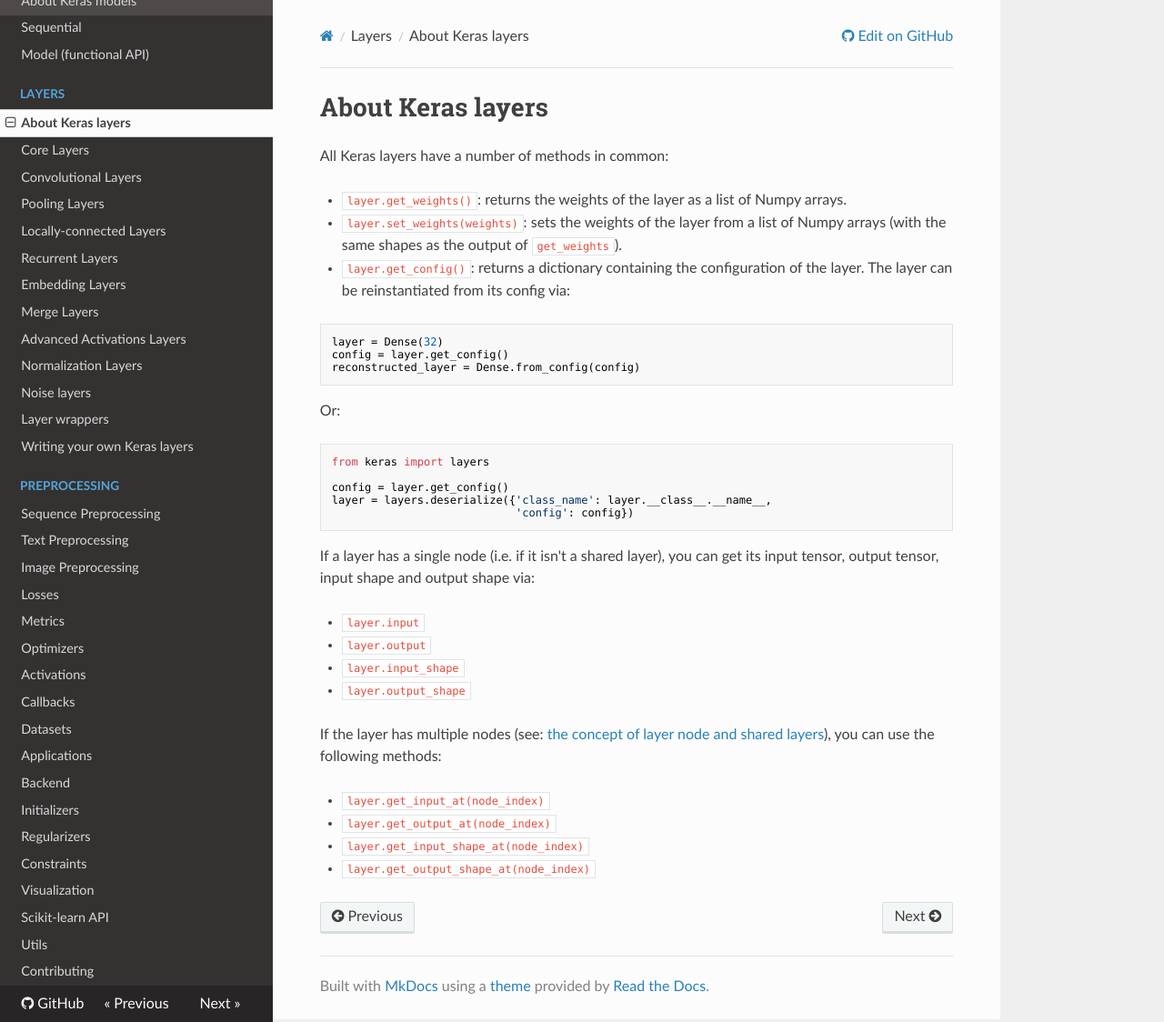
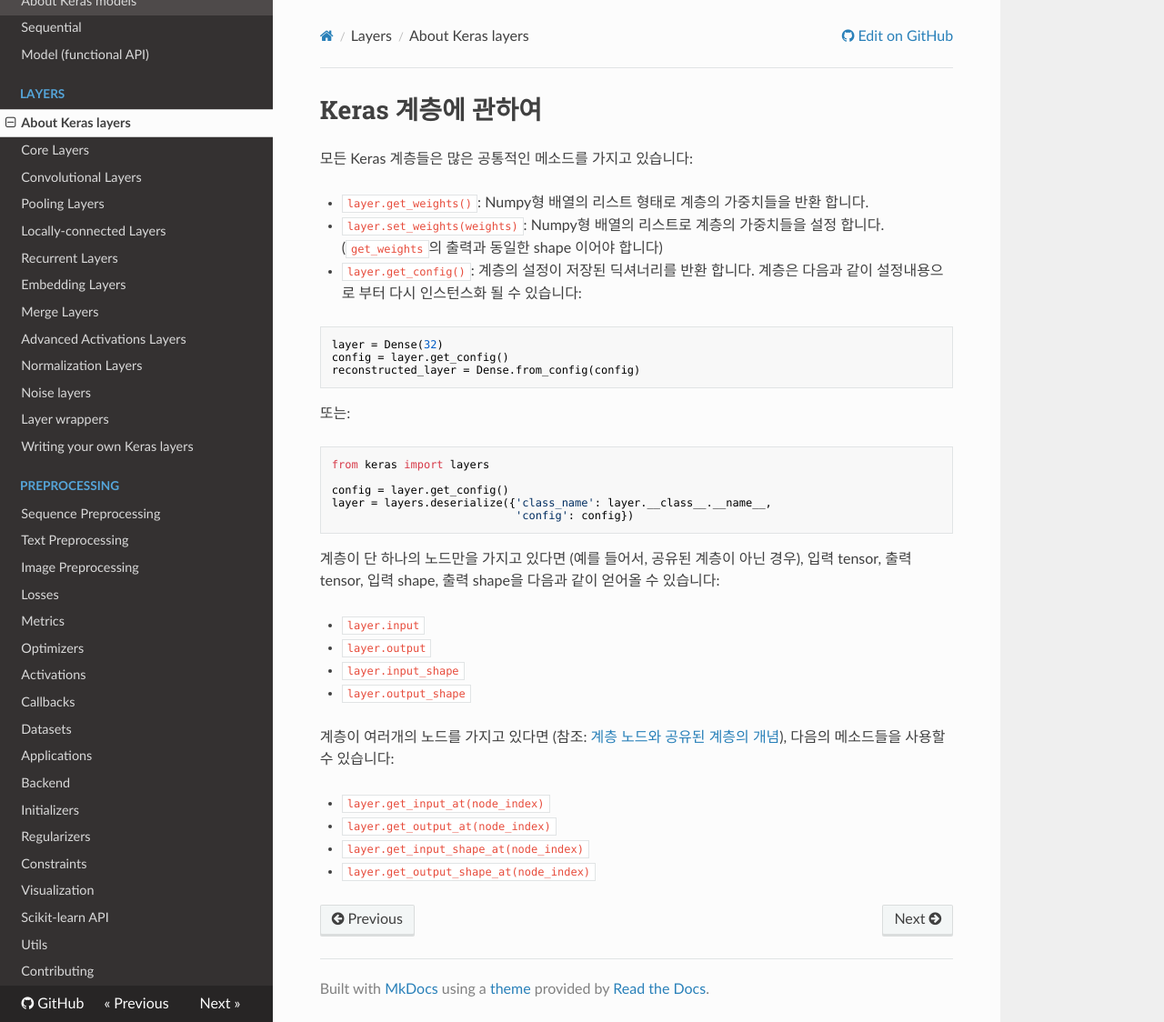
Before and after one commit to keras-team/keras-docs-ko, an MkDocs documentation site: the page built from sources/layers/about-keras-layers.md, in a window 1280 px wide and 1124 px high. Shown: the whole window at 91% size. Built offline with MkDocs 1.6.1, drawn with Linux system fonts in a browser that asks for light colours; nearby versions of some CDN libraries.

Commit message:
Update about-keras-layers.md

````diff
--- a/sources/layers/about-keras-layers.md
+++ b/sources/layers/about-keras-layers.md
@@ -1,10 +1,10 @@
-# About Keras layers
+# Keras 계층에 관하여
 
-All Keras layers have a number of methods in common:
+모든 Keras 계층들은 많은 공통적인 메소드를 가지고 있습니다:
 
-- `layer.get_weights()`: returns the weights of the layer as a list of Numpy arrays.
-- `layer.set_weights(weights)`: sets the weights of the layer from a list of Numpy arrays (with the same shapes as the output of `get_weights`).
-- `layer.get_config()`: returns a dictionary containing the configuration of the layer. The layer can be reinstantiated from its config via:
+- `layer.get_weights()`: Numpy형 배열의 리스트 형태로 계층의 가중치들을 반환 합니다.
+- `layer.set_weights(weights)`: Numpy형 배열의 리스트로 계층의 가중치들을 설정 합니다. (`get_weights`의 출력과 동일한 shape 이어야 합니다)
+- `layer.get_config()`: 계층의 설정이 저장된 딕셔너리를 반환 합니다. 계층은 다음과 같이 설정내용으로 부터 다시 인스턴스화 될 수 있습니다:
 
 ```python
 layer = Dense(32)
@@ -12,7 +12,7 @@ config = layer.get_config()
 reconstructed_layer = Dense.from_config(config)
 ```
 
-Or:
+또는:
 
 ```python
 from keras import layers
@@ -22,14 +22,14 @@ layer = layers.deserialize({'class_name': layer.__class__.__name__,
                             'config': config})
 ```
 
-If a layer has a single node (i.e. if it isn't a shared layer), you can get its input tensor, output tensor, input shape and output shape via:
+계층이 단 하나의 노드만을 가지고 있다면 (예를 들어서, 공유된 계층이 아닌 경우), 입력 tensor, 출력 tensor, 입력 shape, 출력 shape을 다음과 같이 얻어올 수 있습니다:
 
 - `layer.input`
 - `layer.output`
 - `layer.input_shape`
 - `layer.output_shape`
 
-If the layer has multiple nodes (see: [the concept of layer node and shared layers](/getting-started/functional-api-guide/#the-concept-of-layer-node)), you can use the following methods:
+계층이 여러개의 노드를 가지고 있다면 (참조: [계층 노드와 공유된 계층의 개념](/getting-started/functional-api-guide/#the-concept-of-layer-node)), 다음의 메소드들을 사용할 수 있습니다:
 
 - `layer.get_input_at(node_index)`
 - `layer.get_output_at(node_index)`
````
